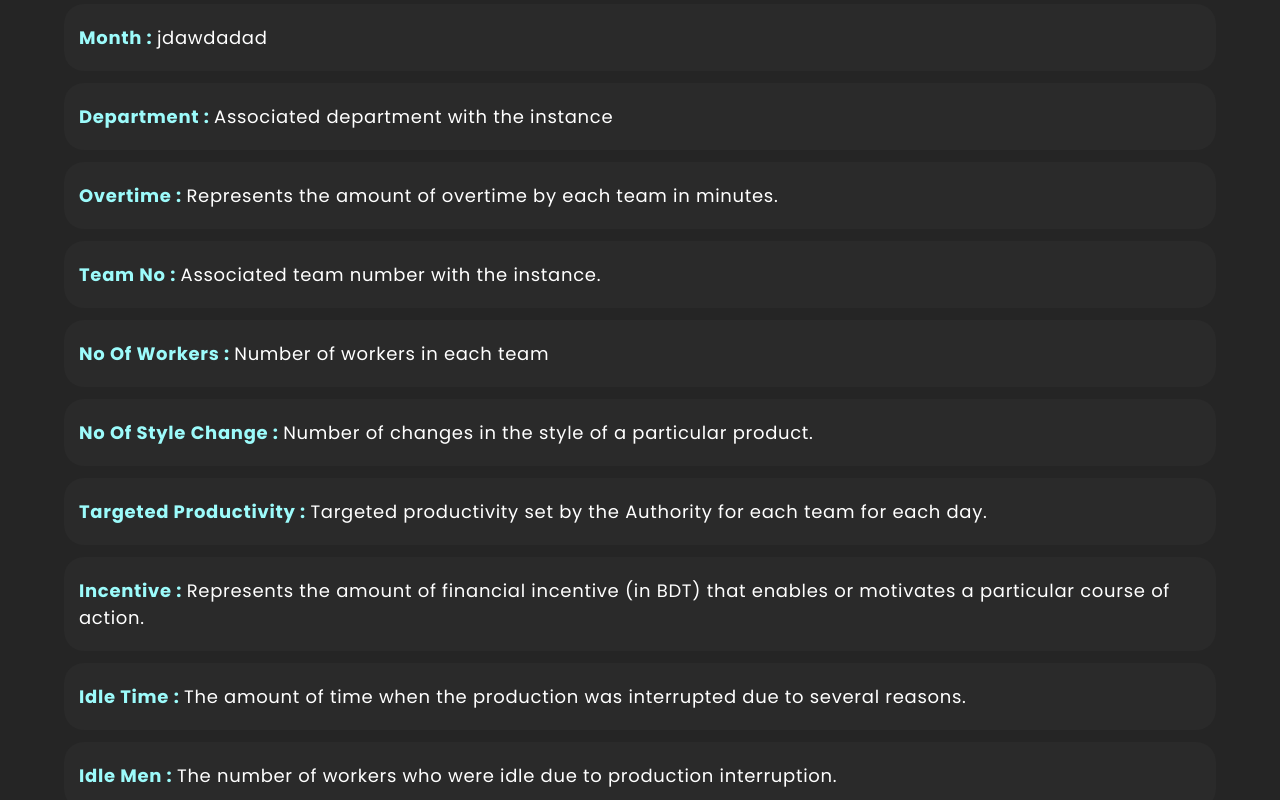
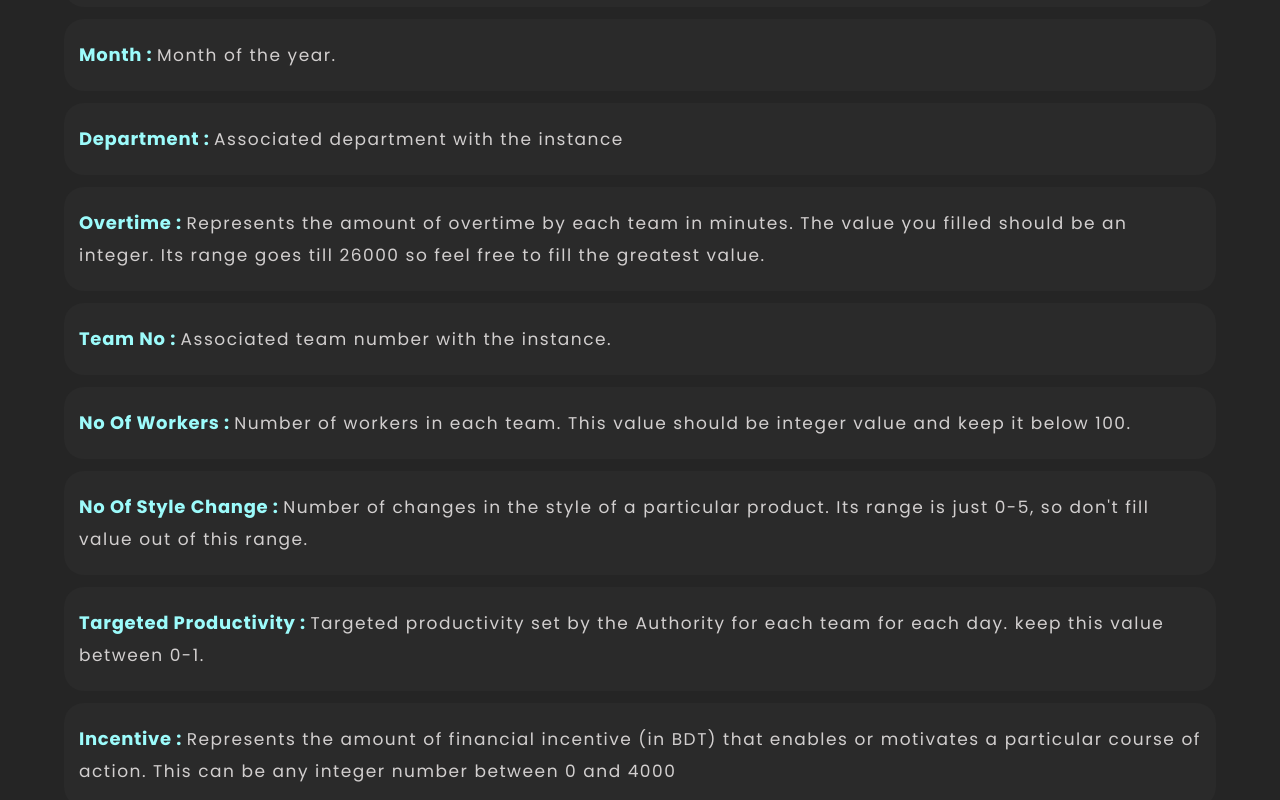
Before and after one commit to Denver04/Performance-Detector, a React (Vite) app in the folder frontend/: page /rules in a window 1280 px wide. Shown: the part 700-1500 px from the top of the page. Built offline with nearby package versions, Linux system fonts and the light colour scheme.

Commit message:
completed

```diff
--- a/frontend/src/components/Home/Home.jsx
+++ b/frontend/src/components/Home/Home.jsx
@@ -5,7 +5,7 @@ function Home() {
     <div className="home">
         <h1>AI-Mini Project</h1>
         <p>Get the Employee performance based on how he/she works.</p>
-        <p>Just fill the required form and get the performance.</p>
+        <p>Fill the required form and get the performance.</p>
     </div>
   )
 }
--- a/frontend/src/components/Inputs/Inputs.jsx
+++ b/frontend/src/components/Inputs/Inputs.jsx
@@ -29,12 +29,10 @@ const Inputs = () => {
     });
 
     const [show , setShow] = useState(false);
-    // const [btn , setBtn] = useState(false);
 
     const boolean = () => {
         let flag = true;
         for (let key in input) {
-            // console.log((key, input[key].value));
             if(input[key] === " " || input[key] === ""){
                 flag = false;
                 break;
@@ -130,7 +128,6 @@ const Inputs = () => {
                     <option className="option" value="1">January</option>
                     <option className="option" value="2">February</option>
                     <option className="option" value="3">March</option>
-                    {/* <option className="option" value="2">Electronics</option> */}
                     </select>
                 </div>
 
@@ -150,7 +147,6 @@ const Inputs = () => {
                         <option className="option" value="" disabled>Select Department</option>
                         <option className="option" value="finishing">Finishing</option>
                         <option className="option" value="sweing">Sewing</option>
-                    {/* <option className="option" value="2">Electronics</option> */}
                     </select>
                 </div>
 
@@ -175,7 +171,6 @@ const Inputs = () => {
                     <option className="option" value="10">10</option>
                     <option className="option" value="11">11</option>
                     <option className="option" value="12">12</option>
-                    {/* <option className="option" value="2">Electronics</option> */}
                     </select>
                 </div>
 
@@ -200,7 +195,7 @@ const Inputs = () => {
 
                 <div className="label-div">
                     <label>Targeted Productivity: </label>
-                    <input type="number" value={input.targeted_productivity} placeholder="Productivity" name="targeted_productivity" onChange={handleChange} autoComplete="off" required step="0.1" min="0.00" max="1.00" />
+                    <input type="number" value={input.targeted_productivity} placeholder="Productivity" name="targeted_productivity" onChange={handleChange} autoComplete="off" required step="0.001" min="0.00" max="1.00" />
                 </div>
 
                 <div className="label-div">
@@ -220,7 +215,7 @@ const Inputs = () => {
 
                 <div className="label-div">
                 <label>Smv: </label>
-                <input type="number" value={input.smv} placeholder="Smv" name="smv" onChange={handleChange} autoComplete="off" required step="0.01" min="0.00" max="60.00" />
+                <input type="number" value={input.smv} placeholder="Smv" name="smv" onChange={handleChange} autoComplete="off" required step="0.001" min="0.00" max="60.00" />
                 </div>
             </div>
 
--- a/frontend/src/components/Instruction/Instruction.jsx
+++ b/frontend/src/components/Instruction/Instruction.jsx
@@ -26,37 +26,37 @@ function Instruction() {
                         <p><span>Quarter : </span>A portion of the month. A month was divided into five quarters.</p>
                     </li>
                     <li>
-                        <p><span>Month : </span>jdawdadad</p>
+                        <p><span>Month : </span>Month of the year.</p>
                     </li>
                     <li>
                         <p><span>Department : </span>Associated department with the instance</p>
                     </li>
                     <li>
-                        <p><span>Overtime : </span>Represents the amount of overtime by each team in minutes.</p>
+                        <p><span>Overtime : </span>Represents the amount of overtime by each team in minutes. The value you filled should be an integer. Its range goes till 26000 so feel free to fill the greatest value.</p>
                     </li>
                     <li>
                         <p><span>Team No : </span>Associated team number with the instance.</p>
                     </li>
                     <li>
-                        <p><span>No Of Workers : </span>Number of workers in each team</p>
+                        <p><span>No Of Workers : </span>Number of workers in each team. This value should be integer value and keep it below 100.</p>
                     </li>
                     <li>
-                        <p><span>No Of Style Change : </span> Number of changes in the style of a particular product.</p>
+                        <p><span>No Of Style Change : </span> Number of changes in the style of a particular product. Its range is just 0-5, so don't fill value out of this range. </p>
                     </li>
                     <li>
-                        <p><span>Targeted Productivity : </span>Targeted productivity set by the Authority for each team for each day.</p>
+                        <p><span>Targeted Productivity : </span>Targeted productivity set by the Authority for each team for each day. keep this value between 0-1.</p>
                     </li>
                     <li>
-                        <p><span>Incentive : </span>Represents the amount of financial incentive (in BDT) that enables or motivates a particular course of action.</p>
+                        <p><span>Incentive : </span>Represents the amount of financial incentive (in BDT) that enables or motivates a particular course of action. This can be any integer number between 0 and 4000 </p>
                     </li>
                     <li>
-                        <p><span>Idle Time : </span>The amount of time when the production was interrupted due to several reasons.</p>
+                        <p><span>Idle Time : </span>The amount of time when the production was interrupted due to several reasons. Any integer value between 0 and 500.</p>
                     </li>
                     <li>
-                        <p><span>Idle Men : </span>The number of workers who were idle due to production interruption.</p>
+                        <p><span>Idle Men : </span>The number of workers who were idle due to production interruption. Any integer value between 0 and 50.</p>
                     </li>
                     <li>
-                        <p><span>Smv : </span>Standard Minute Value, it is the allocated time for a task.</p>
+                        <p><span>Smv : </span>Standard Minute Value, it is the allocated time for a task. This can be a float number between 0 and 60.</p>
                     </li>
                 </ul>
             </div>
--- a/frontend/src/components/Instruction/instruction.css
+++ b/frontend/src/components/Instruction/instruction.css
@@ -61,8 +61,10 @@
     cursor: pointer;
 }
 .rule2 .rule-text ul li p{
-    font-size: 18px;
-    color: #ffffff;
+    font-size: 17px;
+    color: #d2cfcf;
+    letter-spacing: 1.5px;
+    line-height: 32px;
 }
 .rule2 .rule-text ul li span{
     font-size: 18px;
```
